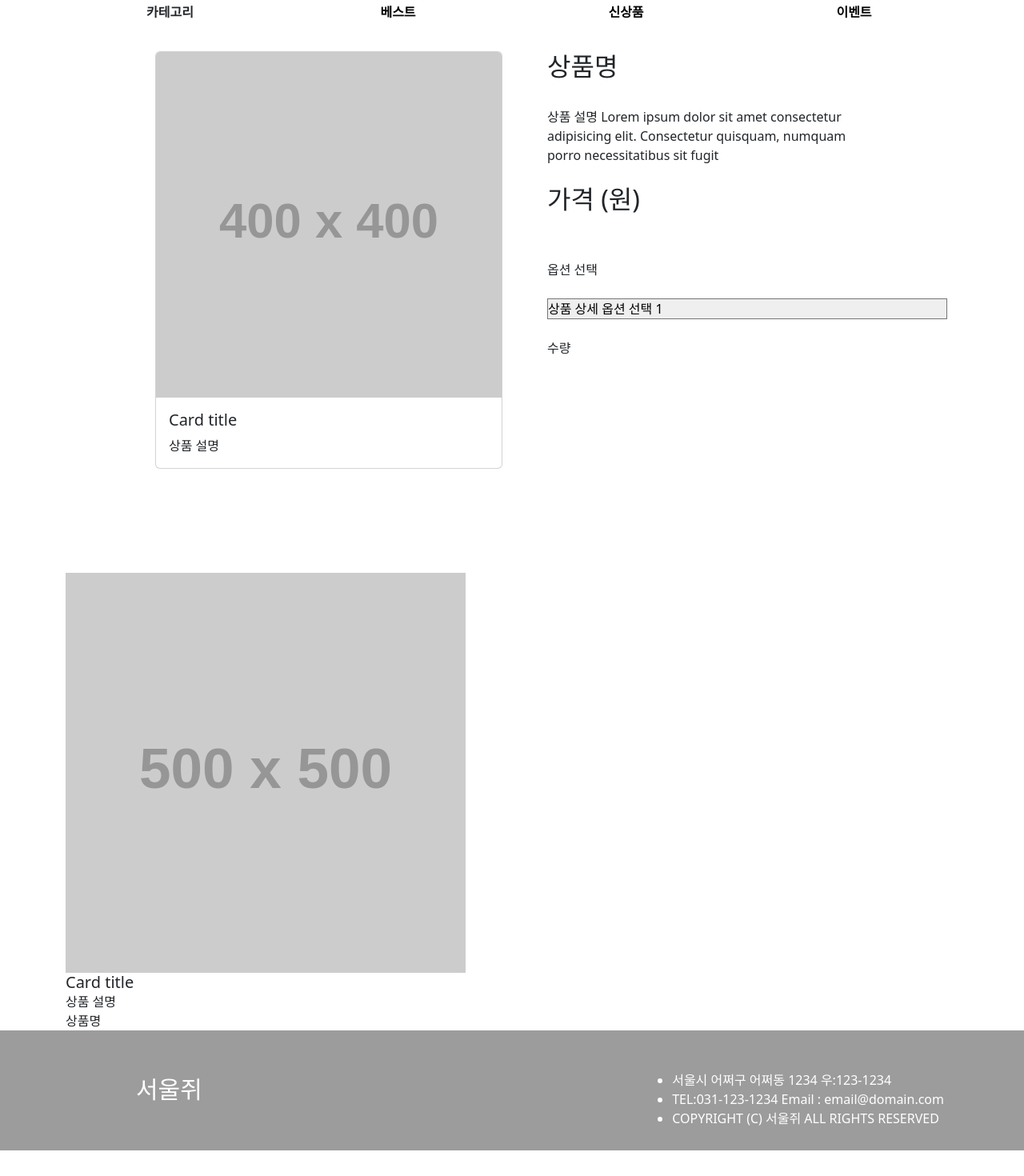
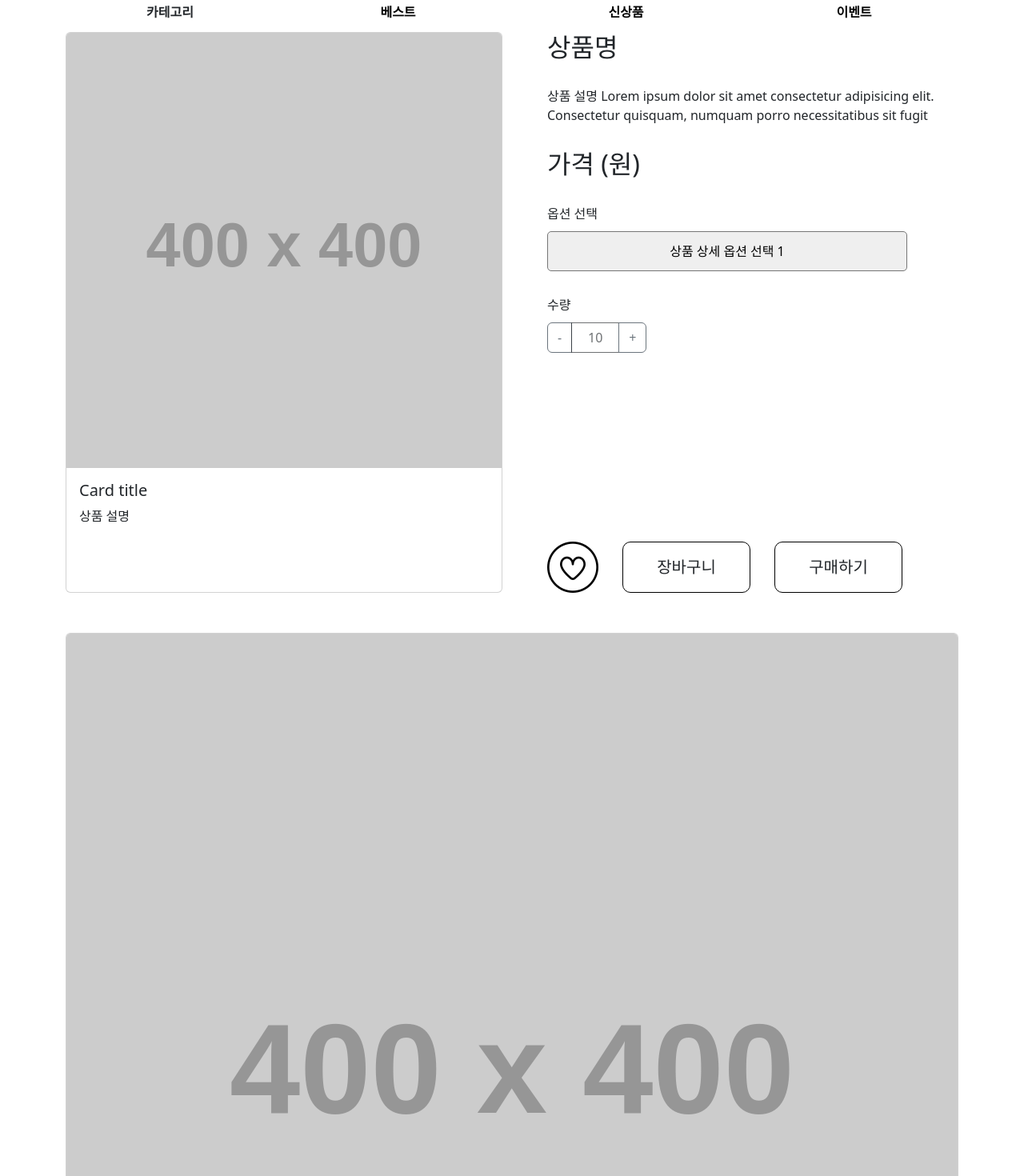
Before and after one commit to PSE22/Backend_TeamProject_1, a Vue app in the folder 02_frontend/: page /product-detail in a window 1280 px wide. Shown: the part 80-1550 px from the top of the page at 80% size. Before the commit the page ends 1518 px from the top, so only its background shows below. Built offline with nearby package versions, Linux system fonts and the light colour scheme; a web font is replaced by a local one.

Commit message:
product detail update

```diff
--- a/02_frontend/src/assets/css/productDetail.css
+++ b/02_frontend/src/assets/css/productDetail.css
@@ -1,13 +1,67 @@
+#product-top {
+    margin-bottom: 50px;
+}
 
 .product-select {
-    list-style: none;
+  list-style: none;
+  margin-bottom: 0px;
+}
+
+#title {
+    margin-bottom: 30px;
+}
+
+#content {
+    margin-bottom: 30px;
+}
+
+#price {
+    margin-bottom: 30px;
 }
 
 .select {
-    width: 500px;
+    width: 450px;
+    height: 50px;
     appearance: none;
-}
+    border-radius: 5px;
+    text-align: center;
+    margin-bottom: 30px;
+  }
 
 .select option {
     background-color: beige;
 }
+
+#option-text {
+    margin-bottom: 10px;
+}
+
+#count-text {
+    margin-bottom: 10px;
+}
+
+#count-box {
+    margin-bottom: 20px;
+}
+
+#basket-button {
+    width: 160px;
+    border-color: black;
+    height: 64px;
+    border-radius: 10px;
+    margin-left: 30px;
+    font-size: 20px;
+}
+
+#buy-button {
+    width: 160px;
+    border-color: black;
+    height: 64px;
+    border-radius: 10px;
+    margin-left: 30px;
+    font-size: 20px;
+}
+
+#product-bottom {
+    margin-bottom: 30px;
+}
--- a/02_frontend/src/views/ProductDetail.vue
+++ b/02_frontend/src/views/ProductDetail.vue
@@ -1,5 +1,5 @@
 <template>
-  <div class="row row-cols-1 row-cols-md-2 g-4" id="main-products">
+  <div class="row row-cols-1 row-cols-md-2 g-4" id="product-top">
     <div class="col">
       <div class="card h-100">
         <img
@@ -15,46 +15,100 @@
     </div>
     <div class="col">
       <ul class="product-select">
-        <li><h2>상품명</h2></li>
-        <br>
-        <li>상품 설명 Lorem ipsum dolor sit amet consectetur adipisicing elit. Consectetur quisquam, numquam porro necessitatibus sit fugit</li>
-        <br>
-        <li><h2>가격 (원)</h2></li>
-        <br><br>
-        <li>옵션 선택</li>
-        <br>
+        <li>
+          <div id="title"><h2>상품명</h2></div>
+        </li>
+        <li>
+          <div id="content">
+            상품 설명 Lorem ipsum dolor sit amet consectetur adipisicing elit.
+            Consectetur quisquam, numquam porro necessitatibus sit fugit
+          </div>
+        </li>
+        <li>
+          <div id="price"><h2>가격 (원)</h2></div>
+        </li>
+        <li><div id="option-text">옵션 선택</div></li>
         <select name="option" class="select">
           <option value="1">상품 상세 옵션 선택 1</option>
           <option value="2">상품 상세 옵션 선택 2</option>
           <option value="3">상품 상세 옵션 선택 3</option>
           <option value="4">상품 상세 옵션 선택 4</option>
         </select>
-        <br><br>
-        <li>수량</li>
+        <li><div id="count-text">수량</div></li>
+        <li>
+          <div class="btn-group" role="group" id="count-box">
+            <button
+              type="button"
+              class="btn btn-outline-secondary"
+              @click="decreaseCount"
+            >
+              -
+            </button>
+            <!-- 장바구니 개수 표시 : 버튼 제목 -->
+            <button
+              type="button"
+              class="btn btn-outline-dark"
+              style="width: 60px"
+              disabled
+            >
+              10{{ clickCount }}
+            </button>
+            <button
+              type="button"
+              class="btn btn-outline-secondary"
+              @click="increaseCount"
+            >
+              +
+            </button>
+          </div>
+        </li>
+        <br><br><br><br><br><br><br><br><br>
+        <li>
+          <div class="btn-group" role="group" >
+            <img @click="toggleShow"
+              v-if="show"
+              src="@/assets/img/free-icon-font-circle-heart-9272486.png"
+            />
+            <img @click="toggleShow"
+              v-else
+              src="@/assets/img/free-icon-font-circle-heart-9270879.png"
+            />
+            <button type="button" class="btn" id="basket-button">
+              장바구니
+            </button>
+            <button type="button" class="btn" id="buy-button">구매하기</button>
+          </div>
+        </li>
       </ul>
     </div>
   </div>
-
-    <div>
-  <div id="product-image">
-    <img src="https://via.placeholder.com/500x500?text=Image" />
-    <div class="card-body">
-      <h5 class="card-title">Card title</h5>
-      <p class="card-text">상품 설명</p>
+  <div class="row row-cols-1 g-4" id="product-bottom">
+    <div class="col">
+      <div class="card h-100">
+        <img
+          src="https://via.placeholder.com/400x400?text=Image"
+          class="card-img-top"
+          alt="..."
+        />
+      </div>
     </div>
   </div>
-  <div id="product-text">
-    <div>상품명</div>
-  </div>
-    </div>
-
 </template>
 <script>
-export default {};
+export default {
+  data() {
+    return {
+      show: true,
+    };
+  },
+  methods: {
+    toggleShow() {
+      this.show = !this.show;
+    },
+  },
+};
 </script>
 
 <style>
 @import "@/assets/css/productDetail.css";
 </style>
-
-<style></style>
```
